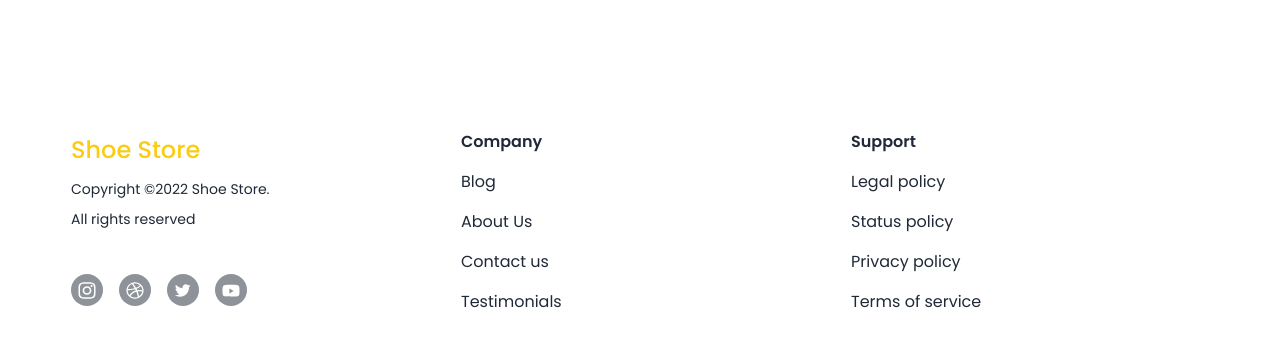
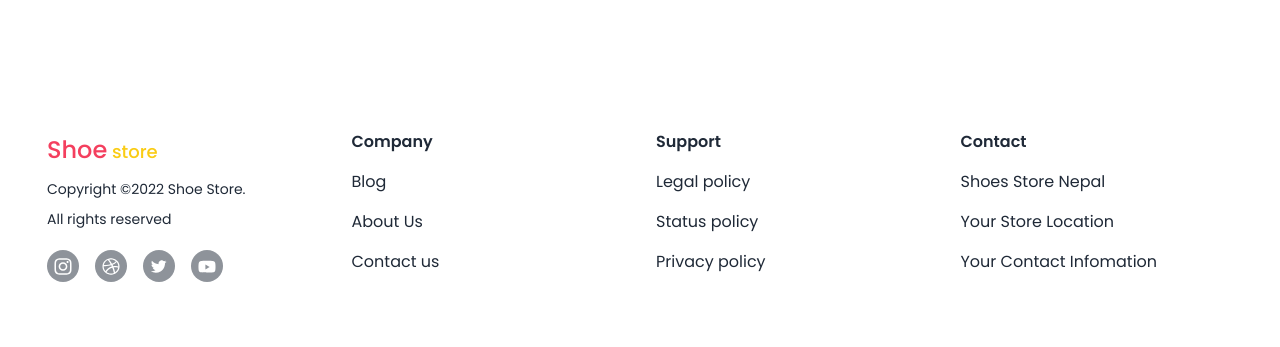
Before and after one commit to dilip-dawadi/shoeStore, a React (Create React App) app: page / in a window 1280 px wide. Shown: the part 1403-1750 px from the top of the page. Built offline with nearby package versions, Linux system fonts and the light colour scheme; no server answers.

Commit message:
Part 2 Shoes Store

```diff
--- a/src/components/Banner.js
+++ b/src/components/Banner.js
@@ -9,7 +9,7 @@ const Banner = () => {
         // filter: 'blur(1px)',
       }}>
         <div className='flex flex-col lg:flex-row'>
-          <div className='lg:ml-8 xl:ml-[165px] flex flex-col items-center lg:items-start text-center lg:text-left justify-center flex-1 px-4 lg:px-0'>
+          <div className='lg:ml-8 xl:ml-[165px] flex flex-col items-center lg:items-start text-center lg:text-left justify-center flex-1 p-2 lg:px-0'>
             <h1 className='text-4xl lg:text-[66px] font-medium leading-none mb-6'>
               <span className='text-[#FE3E69]
               italic font-semibold
@@ -40,7 +40,6 @@ const Banner = () => {
             }}
               className='shadow-2xl'
             >
-
             </div>
             <img style={{
               position: 'absolute',
--- a/src/components/Footer.js
+++ b/src/components/Footer.js
@@ -2,18 +2,18 @@ import React from "react";
 
 const Footer = () => {
   return (
-    <div className="mx-auto container py-16 xl:px-12 lg:px-12 sm:px-6 px-4">
-      <div className="grid grid-cols-2 md:grid-cols-3 lg:grid-cols-3 xl:grid-cols-3 md:gap-8 gap-4">
+    <div className="mx-auto container py-16 xl:px-6 lg:px-6 sm:px-6 px-4">
+      <div className="grid grid-cols-2 md:grid-cols-2 lg:grid-cols-4 xl:grid-cols-4 md:gap-8 gap-4">
         <div className="flex flex-col flex-shrink-1">
           <div className="
-          font-medium text-yellow-400 text-ellipsis text-2xl
+          font-medium text-yellow-400 text-ellipsis text-lg
           ">
-            Shoe Store
+            <span className="text-rose-500 text-2xl">Shoe</span> store
           </div>
           <p className="text-sm leading-none text-gray-800 mt-4">Copyright ©
             {new Date().getFullYear()} Shoe Store.</p>
           <p className="text-sm leading-none text-gray-800 mt-4">All rights reserved</p>
-          <div className="flex items-center gap-x-4 mt-12">
+          <div className="flex items-center gap-x-4 mt-6">
             <div className="opacity-50 w-8 h-8 flex-shrink-0 bg-gray-800 cursor-pointer hover:bg-gray-700 rounded-full flex items-center justify-center">
               <svg width="18" height="17" viewBox="0 0 18 17" fill="none" xmlns="http://www.w3.org/2000/svg">
                 <path
@@ -61,14 +61,18 @@ const Footer = () => {
           <p className="hover:text-gray-500 text-base leading-4 mt-6 text-gray-800 cursor-pointer">Blog</p>
           <p className="hover:text-gray-500 text-base leading-4 mt-6 text-gray-800 cursor-pointer">About Us</p>
           <p className="hover:text-gray-500 text-base leading-4 mt-6 text-gray-800 cursor-pointer">Contact us</p>
-          <p className="hover:text-gray-500 text-base leading-4 mt-6 text-gray-800 cursor-pointer">Testimonials</p>
         </div>
         <div>
           <h2 className="text-base font-semibold leading-4 text-gray-800">Support</h2>
           <p className="hover:text-gray-500 text-base leading-4 mt-6 text-gray-800 cursor-pointer">Legal policy</p>
           <p className="hover:text-gray-500 text-base leading-4 mt-6 text-gray-800 cursor-pointer">Status policy</p>
           <p className="hover:text-gray-500 text-base leading-4 mt-6 text-gray-800 cursor-pointer">Privacy policy</p>
-          <p className="hover:text-gray-500 text-base leading-4 mt-6 text-gray-800 cursor-pointer">Terms of service</p>
+        </div>
+        <div>
+          <h2 className="text-base font-semibold leading-4 text-gray-800">Contact</h2>
+          <p className="hover:text-gray-500 text-base leading-4 mt-6 text-gray-800 cursor-pointer">Shoes Store Nepal</p>
+          <p className="hover:text-gray-500 text-base leading-4 mt-6 text-gray-800 cursor-pointer">Your Store Location</p>
+          <p className="hover:text-gray-500 text-base leading-4 mt-6 text-gray-800 cursor-pointer">Your Contact Infomation</p>
         </div>
       </div>
     </div>
--- a/src/components/Header.js
+++ b/src/components/Header.js
@@ -118,7 +118,7 @@ export default function PopoverFunction({
           leaveTo="opacity-0 translate-y-1"
           show={open}
         >
-          <Popover.Panel className="absolute left-1/6 z-10 mt-3 max-w-sm w-[30vh] -translate-x-1/2 transform px-4 sm:px-0 lg:max-w-3xl" onClose={closeModalDropDown}>
+          <Popover.Panel className="absolute left-1/6 z-20 mt-3 max-w-sm w-[31vh] -translate-x-1/2 transform px-4 sm:px-0 lg:max-w-3xl" onClose={closeModalDropDown}>
             <div className="overflow-hidden rounded-lg shadow-lg ring-1 ring-black ring-opacity-5">
               <div className="relative grid gap-8 bg-white p-7 lg:grid-cols-2">
                 {Options.map((item) => (
--- a/src/components/ProductList.js
+++ b/src/components/ProductList.js
@@ -82,7 +82,7 @@ const ProductList = () => {
   }
 
   return (
-    <section className='mb-20'>
+    <section className='mb-20 mt-10'>
       <div className='container mx-auto'>
         <div className="relative">
           <div style={{
```
